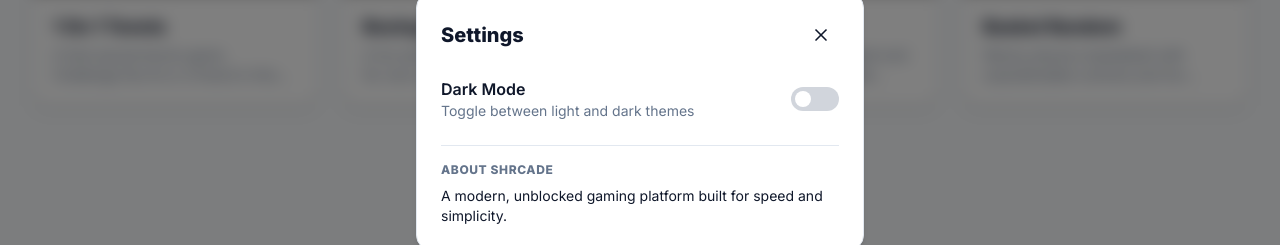
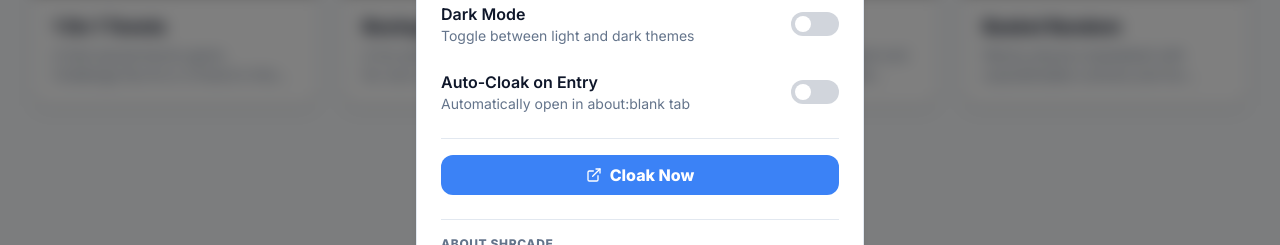
Before and after one commit to shriyansmadnure/Shrcade, a React (Vite) app: page / in a window 1280 px wide. Both pictures are taken after a click on the button 1235 px from the left and 39 px from the top of the page. Shown: the part 279-524 px from the top of the page. Built offline with nearby package versions, Linux system fonts and the light colour scheme.

Commit message:
feat: Implement auto-cloaking feature
Adds functionality to automatically cloak the current page by opening it within an iframe in a new blank window and redirecting the current window to a neutral site. This is controlled by a new setting and is executed on page load if enabled.

```diff
--- a/index.html
+++ b/index.html
@@ -7,6 +7,27 @@
     <link rel="preconnect" href="https://fonts.gstatic.com" crossorigin>
     <link href="https://fonts.googleapis.com/css2?family=Anton&family=Inter:wght@400;600;800&display=swap" rel="stylesheet">
     <title>Shrcade | Unblocked Games</title>
+    <script>
+      (function() {
+        const autoCloak = localStorage.getItem('autoCloak') === 'true';
+        if (autoCloak && !window.location.href.includes('about:blank')) {
+          const url = window.location.href;
+          const win = window.open('about:blank', '_blank');
+          if (win) {
+            win.document.body.style.margin = '0';
+            win.document.body.style.height = '100vh';
+            const iframe = win.document.createElement('iframe');
+            iframe.style.border = 'none';
+            iframe.style.width = '100%';
+            iframe.style.height = '100%';
+            iframe.style.margin = '0';
+            iframe.src = url;
+            win.document.body.appendChild(iframe);
+            window.location.replace('https://google.com');
+          }
+        }
+      })();
+    </script>
   </head>
   <body>
     <div id="root">
--- a/src/App.tsx
+++ b/src/App.tsx
@@ -11,6 +11,32 @@
     return saved === 'dark' || (!saved && window.matchMedia('(prefers-color-scheme: dark)').matches);
   });
   const [showSettings, setShowSettings] = useState(false);
+  const [autoCloak, setAutoCloak] = useState(() => {
+    return localStorage.getItem('autoCloak') === 'true';
+  });
+
+  useEffect(() => {
+    localStorage.setItem('autoCloak', autoCloak);
+  }, [autoCloak]);
+
+  const cloak = () => {
+    const url = window.location.href;
+    const win = window.open('about:blank', '_blank');
+    if (!win) {
+      alert('Please allow popups for cloaking to work!');
+      return;
+    }
+    win.document.body.style.margin = '0';
+    win.document.body.style.height = '100vh';
+    const iframe = win.document.createElement('iframe');
+    iframe.style.border = 'none';
+    iframe.style.width = '100%';
+    iframe.style.height = '100%';
+    iframe.style.margin = '0';
+    iframe.src = url;
+    win.document.body.appendChild(iframe);
+    window.location.replace('https://google.com');
+  };
 
   useEffect(() => {
     if (isDarkMode) {
@@ -122,6 +148,29 @@
                     className={`w-12 h-6 rounded-full transition-colors relative ${isDarkMode ? 'bg-primary' : 'bg-gray-300'}`}
                   >
                     <div className={`absolute top-1 w-4 h-4 bg-white rounded-full transition-all ${isDarkMode ? 'left-7' : 'left-1'}`} />
+                  </button>
+                </div>
+
+                <div className="flex items-center justify-between">
+                  <div>
+                    <p className="font-semibold">Auto-Cloak on Entry</p>
+                    <p className="text-sm text-[var(--text-muted)]">Automatically open in about:blank tab</p>
+                  </div>
+                  <button
+                    onClick={() => setAutoCloak(!autoCloak)}
+                    className={`w-12 h-6 rounded-full transition-colors relative ${autoCloak ? 'bg-primary' : 'bg-gray-300'}`}
+                  >
+                    <div className={`absolute top-1 w-4 h-4 bg-white rounded-full transition-all ${autoCloak ? 'left-7' : 'left-1'}`} />
+                  </button>
+                </div>
+
+                <div className="pt-4 border-t border-[var(--border-color)]">
+                  <button
+                    onClick={cloak}
+                    className="w-full py-2 bg-primary text-white rounded-xl font-bold hover:opacity-90 transition-opacity flex items-center justify-center gap-2"
+                  >
+                    <ExternalLink className="w-4 h-4" />
+                    Cloak Now
                   </button>
                 </div>
 
```
